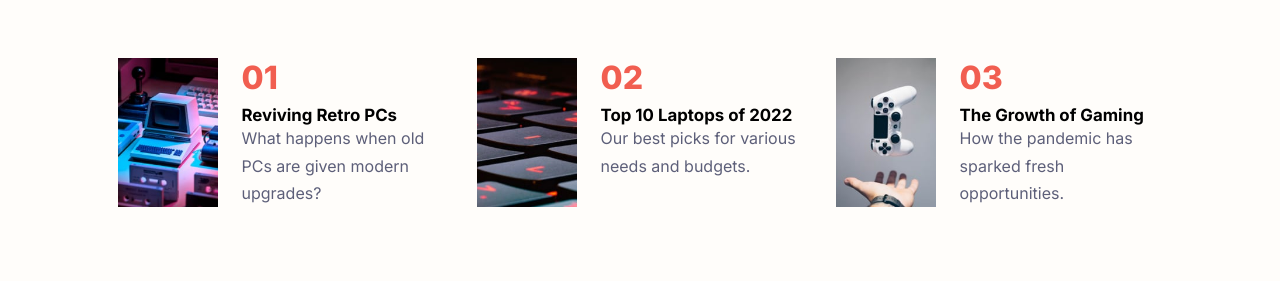
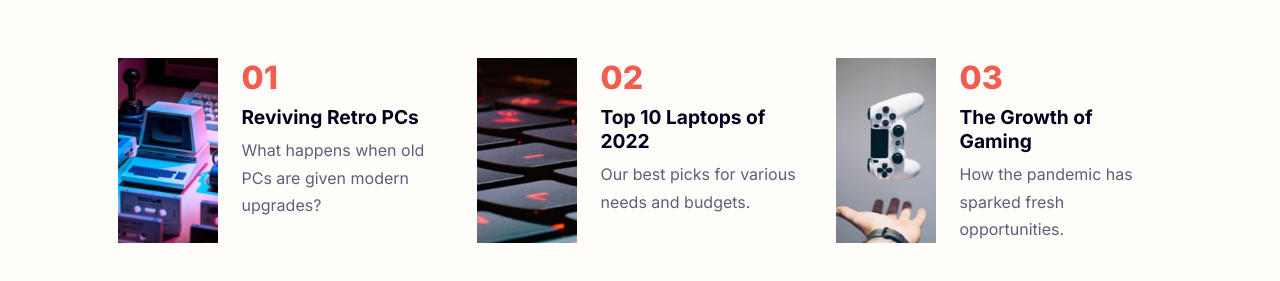
Before and after one commit to ajibona/news-homepage, a plain HTML site: page index.html in a window 1280 px wide. Shown: the part 701-982 px from the top of the page. Drawn offline with Linux system fonts and the light colour scheme.

Commit message:
Update index.html

```diff
--- a/index.html
+++ b/index.html
@@ -44,7 +44,7 @@
 
     <div class="sidebar-container sidebarid">
       <div class="sidebar-menu">
-        <img class="icon-menu-close toggle" src="assets/images/icon-menu-close.svg" alt="" width="30" height="100%">
+        <img class="icon-menu-close toggle-close" src="assets/images/icon-menu-close.svg" alt="" width="30" height="100%" aria-controls="on">
       </div>
 
       <div class="sidebar-nav ">
@@ -110,7 +110,7 @@
 
           <div class="product-details">
             <h1>01</h1>
-            <h3>Reviving Retro PCs</h3>
+            <h2>Reviving Retro PCs</h2>
             <p>What happens when old PCs are given modern upgrades?</p>
           </div>
         </div>
@@ -122,7 +122,7 @@
 
           <div class="product-details">
             <h1>02</h1>
-            <h3>Top 10 Laptops of 2022</h3>
+            <h2>Top 10 Laptops of 2022</h2>
             <p>Our best picks for various needs and budgets.</p>
           </div>
         </div>
@@ -134,7 +134,7 @@
 
           <div class="product-details">
             <h1>03</h1>
-            <h3>The Growth of Gaming</h3>
+            <h2>The Growth of Gaming</h2>
             <p> How the pandemic has sparked fresh opportunities.</p>
           </div>
         </div>
@@ -148,6 +148,8 @@
      </div>
   -->
   </footer>
+
+
   <script src="main.js"></script>
 </body>
 </html>
```
